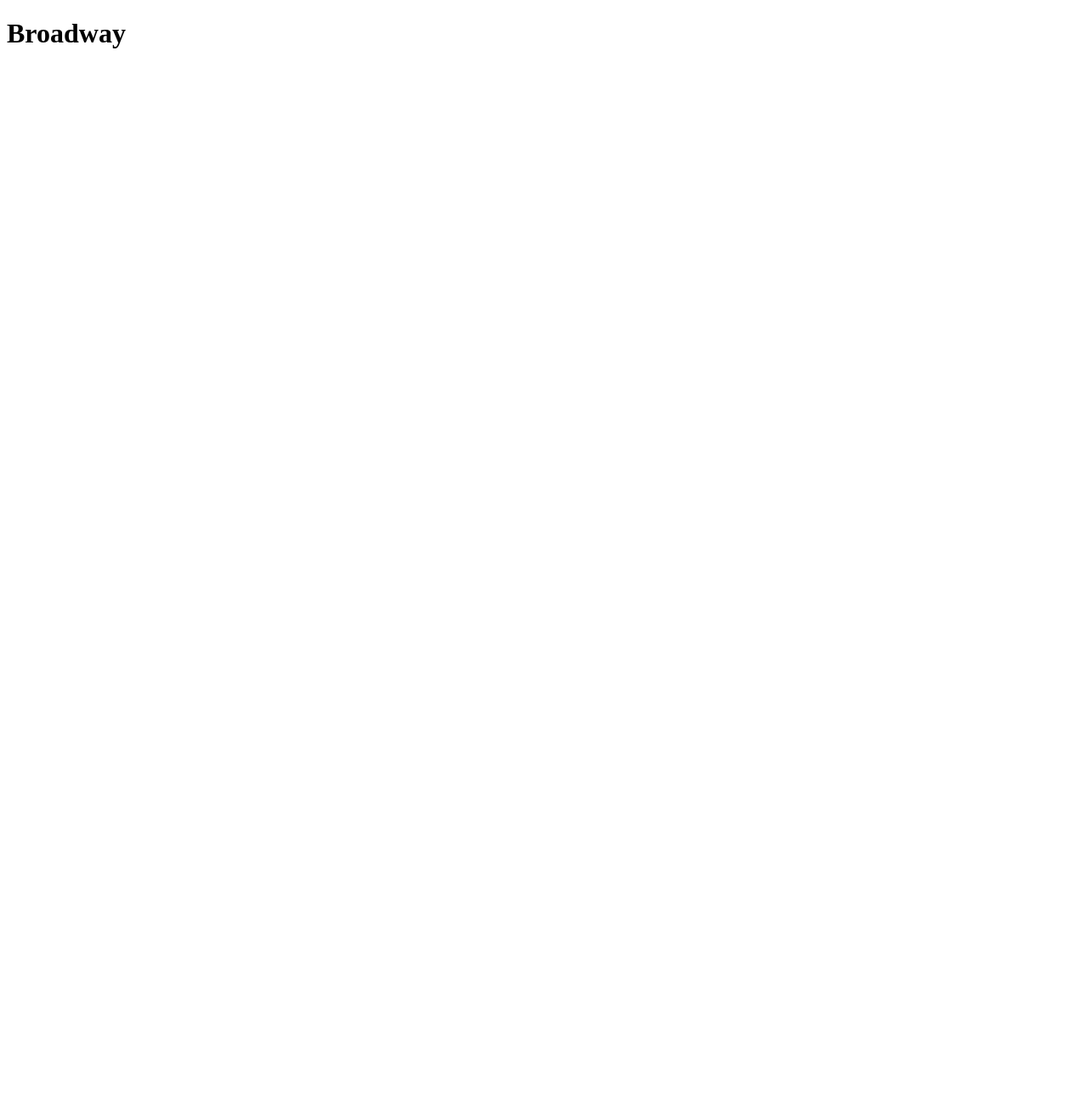
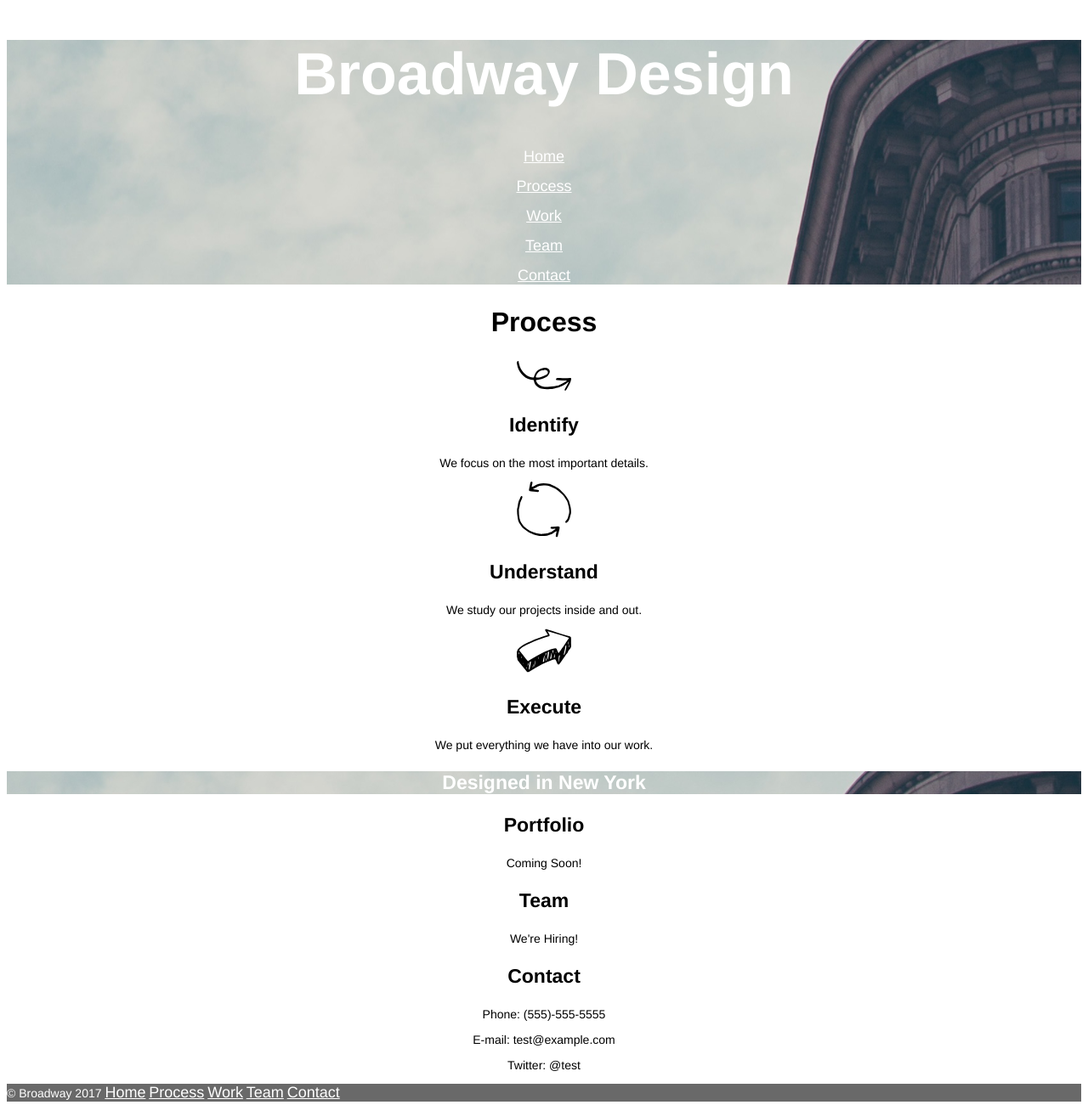
Before and after one commit to mjosephjr/broadway, a plain HTML site: page index.html in a window 1280 px wide. Shown: the whole page at 85% size. Before the commit the page ends 800 px from the top, so only its background shows below. Drawn offline with Linux system fonts and the light colour scheme.

Commit message:
Added Images

```diff
--- a/Resources/css/style.css
+++ b/Resources/css/style.css
@@ -0,0 +1,53 @@
+body {
+  font-family: Helvetica;
+  text-align: center;
+}
+
+.banner {
+  background-image: url("../images/the-flatiron-building.png");
+  width: 0auto;
+}
+
+h1 {
+  font-size: 70px;
+  font-weight: bold;
+  color: white;
+}
+
+.menu {
+  font-size: 18px;
+  color: white;
+}
+
+h2 {
+  font-size: 32px;
+  font-weight: bold;
+}
+
+h3 {
+  font-size: 23px;
+  font-weight: bold;
+}
+
+p {
+  font-size: 14px;
+}
+
+.sub-heading {
+  font-size: 23px;
+  font-weight: bold;
+  color: white;
+  background-image: url("../images/the-flatiron-building.png");
+}
+
+.bottom {
+  text-align: left;
+  font-size: 23px;
+  color: white;
+  background-color: dimgray;
+}
+
+.footer-menu {
+  font-size: 18px;
+  color: white;
+}
--- a/index.html
+++ b/index.html
@@ -7,7 +7,64 @@
   </head>
 
   <body>
-    <h1>Broadway</h1>
+
+<!--Banner Section-->
+
+    <div class="banner">
+      <h1>Broadway Design</h1>
+
+      <nav>
+          <p><a class="menu" href="#home">Home</a></p>
+          <p><a class="menu" href="#process">Process</a></p>
+          <p><a class="menu" href="#work">Work</a></p>
+          <p><a class="menu" href="#team">Team</a></p>
+          <p><a class="menu" href="#contact">Contact</a></p>
+      </nav>
+    </div>
+
+<!--Process Section-->
+
+    <div id="process">
+      <h2>Process</h2>
+      <img src="Resources/images/identify.svg" alt="identify icon">
+      <h3>Identify</h3>
+      <p>We focus on the most important details.</p>
+      <img src="Resources/images/understand.svg" alt="understand icon">
+      <h3>Understand</h3>
+      <p>We study our projects inside and out.</p>
+      <img src="resources/images/execute.svg" alt="execute icon">
+      <h3>Execute</h3>
+      <p>We put everything we have into our work.</p>
+    </div>
+
+      <h3 class="sub-heading">Designed in New York</h3>
+
+    <div id="work">
+      <h3>Portfolio</h3>
+    </div>
+      <p>Coming Soon!</p>
+    <div id="team">
+      <h3>Team</h3>
+      <p>We're Hiring!</p>
+    </div>
+    <div id="contact">
+      <h3>Contact</h3>
+      <p>Phone: (555)-555-5555</p>
+      <p>E-mail: test@example.com</p>
+      <p>Twitter: @test</p>
+    </div>
+
+<!--Footer-->
+
+    <div class="bottom">
+      <p>&copy; Broadway 2017
+        <a class="footer-menu" href="#home">Home</a>
+        <a class="footer-menu" href="#process">Process</a>
+        <a class="footer-menu" href="#work">Work</a>
+        <a class="footer-menu" href="#team">Team</a>
+        <a class="footer-menu" href="#contact">Contact</a>
+      </p>
+    </div>
 
   </body>
 </html>
```
Also changed, not shown: Resources/images/execute.svg (added), Resources/images/identify.svg (added), Resources/images/the-flatiron-building.png (added), Resources/images/understand.svg (added).
